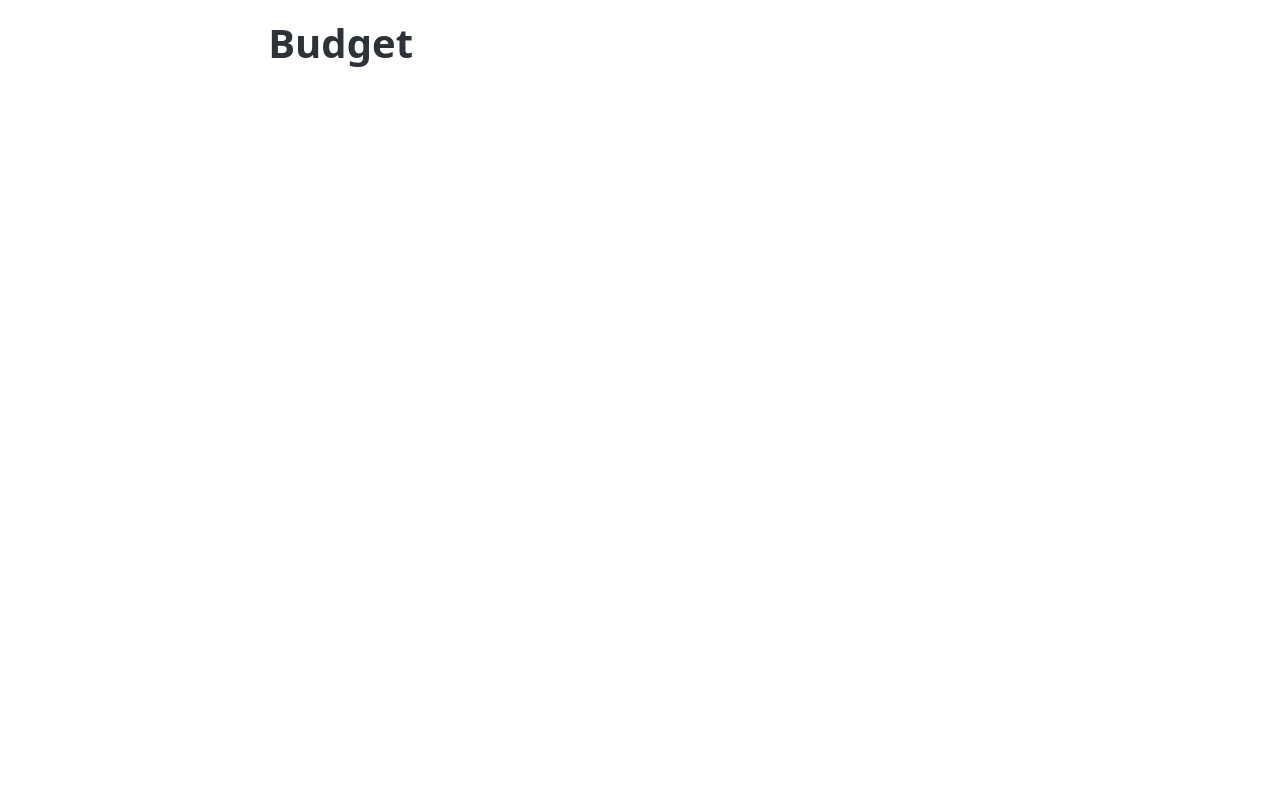
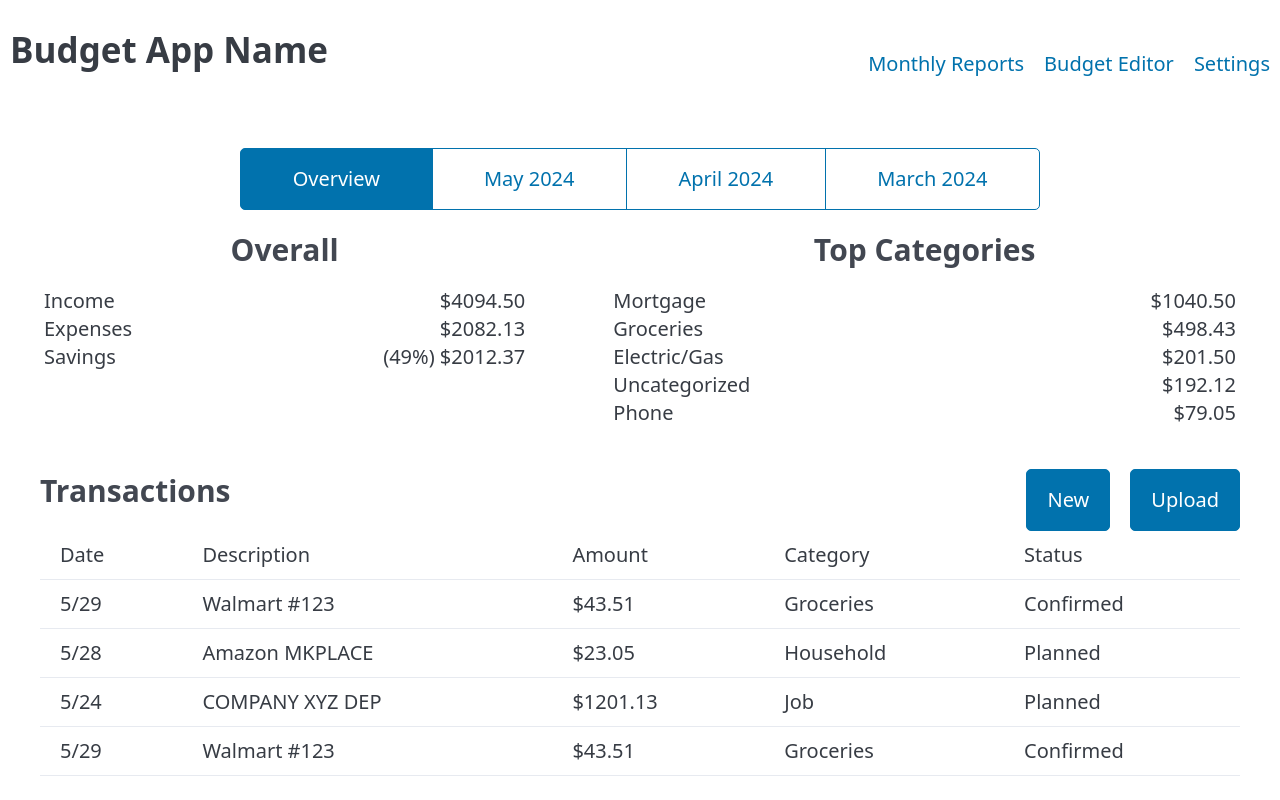
Before and after one commit to dthigpen/budget-app, a website: page public/index.html in a window 1280 px wide. Drawn offline with Linux system fonts and the light colour scheme.

Commit message:
Add budget app html, update styles

```diff
--- a/public/css/index.css
+++ b/public/css/index.css
@@ -1,7 +1,111 @@
 /* @import url("./css/reset.css") */
 /* @import url("./css/pico.min.css") */
 
-/* Full bleed css  */
+nav {
+	padding: 0.5rem
+}
+
+/* .box { */
+/* 	border: thin solid black; */
+/* 	margin: 0.25rem; */
+/* } */
+
+.center {
+	text-align: center
+}
+
+.sections {
+	height: 600px;
+	display: flex;
+	flex-direction: column;
+	gap: 1rem;
+}
+.month-bar {
+	display: flex;
+	/* justify-content: center; */
+}
+.month-bar > div[role="group"] {
+	margin: 0 auto;
+	max-width: 40rem;
+	/* border: thick solid black; */
+}
+.overall-section {
+	display: flex;
+	flex-wrap: wrap;
+	gap: 4rem;
+}
+
+.overall-section-totals {
+	flex-grow: 2;
+	/* height: 8rem; */
+	flex: display;
+	flex-direction: column;
+	align-items: center;
+	padding: 0.1rem 0.2rem;
+}
+
+.overall-section-totals  > * {
+	width: 1fr;
+}
+
+.overall-section-totals > h3,h4 {
+	text-align: center;
+}
+
+.overall-section-totals-row {
+	display: flex;
+	flex-wrap: wrap;
+	justify-content: space-between;
+}
+
+.overall-section-categories {
+	flex-grow: 3;
+	/* height: 8rem; */
+	flex: display;
+	flex-direction: column;
+	justify-content: center;
+	padding: 0.1rem 0.2rem;
+}
+
+.overall-section-categories  > * {
+	width: 1fr;
+}
+
+.overall-section-categories-title {
+	text-align: center;
+}
+
+.overall-section-categories-row {
+	display: flex;
+	flex-wrap: wrap;
+	justify-content: space-between;
+}
+
+.transactions-section {
+	display: flex;
+	flex-direction: column;
+	height: 20rem;
+	padding-top: 1rem;
+}
+.transactions-section .center {
+	text-align: center
+}
+.transactions-section-bar {
+	display: flex;
+	justify-content: space-between;
+	align-items: center;
+	/* gap: 1rem; */
+}
+.transactions-section-bar div {
+	display: flex;
+	justify-content: flex-end;
+	gap: 1rem
+}
+.hitory-section-row {
+	height: 4rem;
+}
+/* Full bleed styles */
+/*
 .wrapper {
   display: grid;
   grid-template-columns:
@@ -9,12 +113,11 @@
     min(65ch, 100%)
     1fr;
 }
-
 .wrapper > * {
   grid-column: 2;
 }
-
 .full-bleed {
   width: 100%;
   grid-column: 1 / 4;
 }
+*/
--- a/public/index.html
+++ b/public/index.html
@@ -4,11 +4,11 @@
     <meta charset="utf-8" />
     <meta name="viewport" content="width=device-width, initial-scale=1" />
 
-    <title>Website Title</title>
+    <title>My Budget</title>
 
     <meta
       name="description"
-      content="A simple description of your website"
+      content="A simple application to track monthly expenses"
     />
 
     <link rel="stylesheet" href="css/reset.css" />
@@ -16,11 +16,121 @@
     <link rel="stylesheet" href="css/index.css" />
   </head>
   <body>
-    <main class="wrapper">
-		<h1>Budget</h1>
-		<div class="month-overview">
-		</div>
-    </main>
+  <header>
+  	<nav>
+        <!-- <div class="logo"> -->
+        <h2>Budget App Name</h2>
+        <!-- </div> -->
+        <div class="nav-items">
+          <ul class="overview">
+            <li><a href="#">Monthly Reports</a></li>
+            <li><a href="#">Budget Editor</a></li>
+            <li><a href="#">Settings</a></li>
+          </ul>
+        </div>
+    </nav>
+  </header>
+  	<main class="container">
+  		<div class="sections box">
+  			<div class="month-bar box">
+	  			<div role="group">
+	  				<button>Overview</button>
+	  				<button class="outline">May 2024</button>
+	  				<button class="outline">April 2024</button>
+	  				<button class="outline">March 2024</button>
+	  			</div>
+  			</div>
+  			<div class="overall-section box">
+  				<div class="overall-section-totals box">
+	  				<h3 class="overall-section-totals-title">Overall</h3>
+	  				<div class="overall-section-totals-row box">
+	  					<div>Income</div>
+	  					<div>$4094.50</div>
+	  				</div>
+	  				<div class="overall-section-totals-row box">
+	  					<div>Expenses</div>
+	  					<div>$2082.13</div>
+	  				</div>
+	  				<div class="overall-section-totals-row box">
+	  					<div>Savings</div>
+	  					<div>(49%) $2012.37</div>
+	  				</div>
+
+	  			</div>
+	  			<div class="overall-section-categories box">
+	  				<h3 class="overall-section-categories-title">Top Categories</h3>
+	  				<div class="overall-section-categories-row box">
+	  					<div>Mortgage</div>
+	  					<div>$1040.50</div>
+	  				</div>
+	  				<div class="overall-section-categories-row box">
+	  					<div>Groceries</div>
+	  					<div>$498.43</div>
+	  				</div>
+	  				<div class="overall-section-categories-row box">
+	  					<div>Electric/Gas</div>
+	  					<div>$201.50</div>
+	  				</div>
+	  				<div class="overall-section-categories-row box">
+	  					<div>Uncategorized</div>
+	  					<div>$192.12</div>
+	  				</div>
+	  				<div class="overall-section-categories-row box">
+	  					<div>Phone</div>
+	  					<div>$79.05</div>
+	  				</div>
+	  			</div>
+  			</div>
+  			<div class="transactions-section box">
+  				<div class="transactions-section-bar">
+					<h3 class="box">Transactions</h3>
+					<div>
+		  				<button>New</button>
+		  				<button>Upload</button>
+					</div>
+  				</div>
+  				<table>
+  				  <tr>
+  				    <th>Date</th>
+  				    <th>Description</th>
+  				    <th>Amount</th>
+  				    <th>Category</th>
+  				    <th>Status</th>
+  				  </tr>
+  				  <tr>
+  				    <td>5/29</td>
+  				    <td>Walmart #123</td>
+  				    <td>$43.51</td>
+  				    <td>Groceries</td>
+  				    <td>Confirmed</td>
+  				  </tr>
+  				  <tr>
+  				    <td>5/28</td>
+  				    <td>Amazon MKPLACE</td>
+  				    <td>$23.05</td>
+  				    <td>Household</td>
+  				    <td>Planned</td>
+  				  </tr>
+  				  <tr>
+  				    <td>5/24</td>
+  				    <td>COMPANY XYZ DEP</td>
+  				    <td>$1201.13</td>
+  				    <td>Job</td>
+  				    <td>Planned</td>
+  				  </tr>
+  				  <tr>
+  				    <td>5/29</td>
+  				    <td>Walmart #123</td>
+  				    <td>$43.51</td>
+  				    <td>Groceries</td>
+  				    <td>Confirmed</td>
+  				  </tr>
+
+  				</table>
+
+  			</div>
+  		</div>
+  	</main>
     <script type="module" src="js/main.js"></script>
   </body>
 </html>
```
